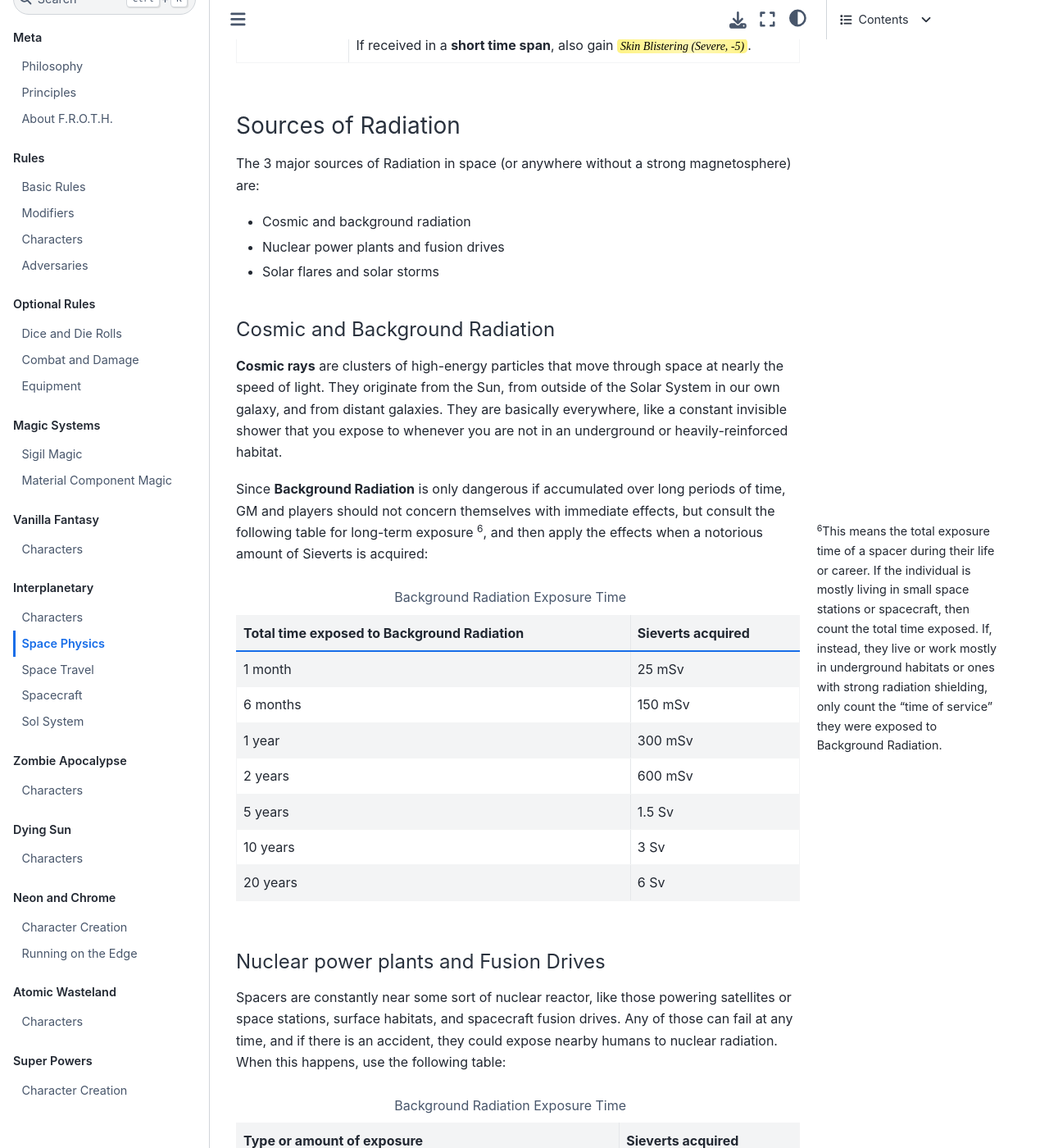
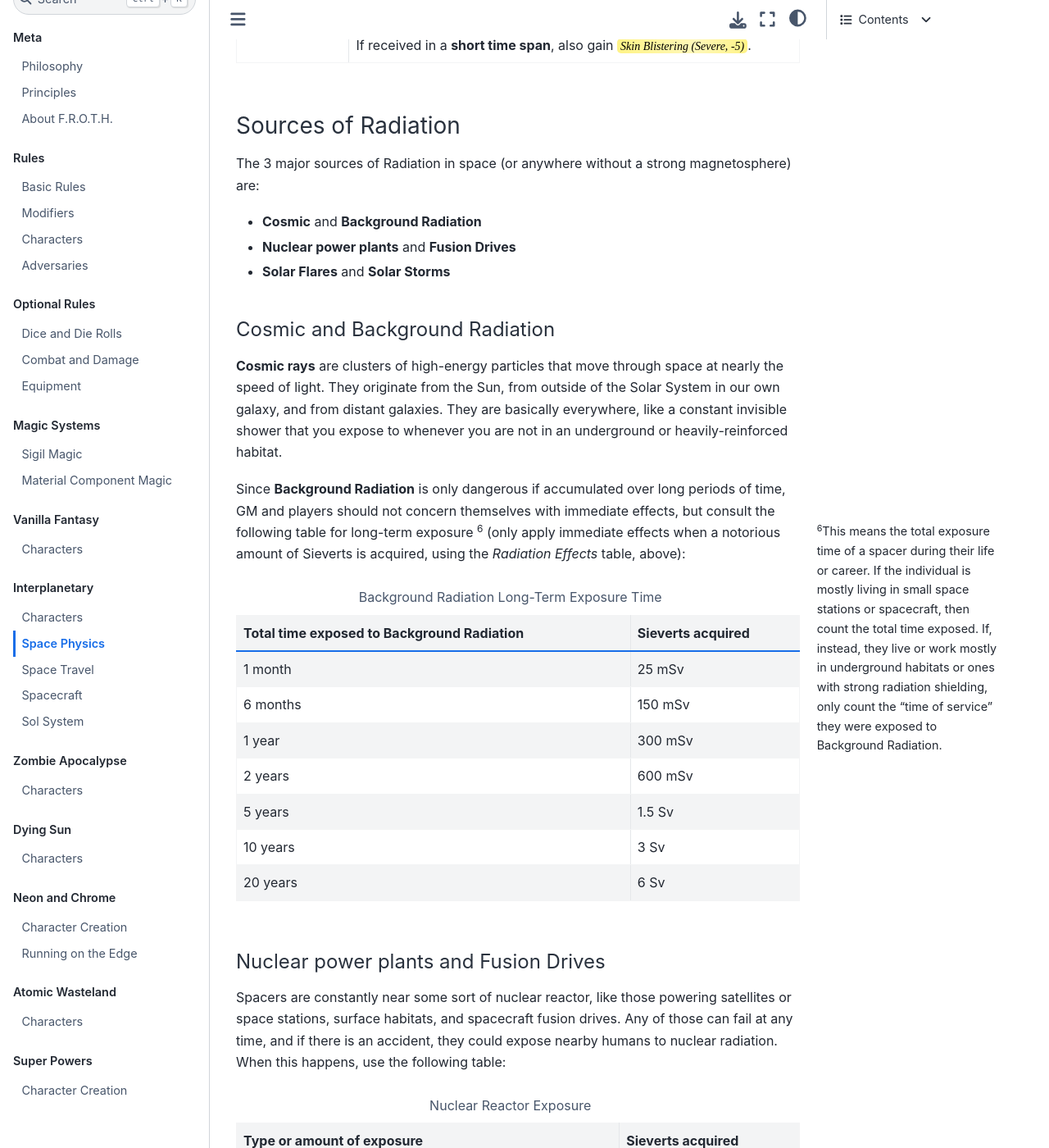
Before and after one commit to TaTooKa/froth, a Sphinx documentation site: the page built from docs/source/pages/worlds/interplanetary/spacephysics.rst, in a window 1280 px wide and 1400 px high, scrolled down 14358 px. Shown: the whole window at 82% size. Built offline with Sphinx 7.4.7 and the Sphinx Book theme 1.1.4, drawn with Linux system fonts in a browser that asks for light colours; cross-references to code outside the pages are shown as plain code.

Commit message:
minor fixes

```diff
--- a/docs/source/pages/worlds/interplanetary/spacephysics.rst
+++ b/docs/source/pages/worlds/interplanetary/spacephysics.rst
@@ -288,19 +288,19 @@ Sources of Radiation
 
 The 3 major sources of Radiation in space (or anywhere without a strong magnetosphere) are:
 
-- Cosmic and background radiation
-- Nuclear power plants and fusion drives
-- Solar flares and solar storms
+- **Cosmic** and **Background Radiation**
+- **Nuclear power plants** and **Fusion Drives**
+- **Solar Flares** and **Solar Storms**
 
 Cosmic and Background Radiation
 ^^^^^^^^^^^^^^^^^^^^^^^^^^^^^^^
 **Cosmic rays** are clusters of high-energy particles that move through space at nearly the speed of light. They originate from the Sun, from outside of the Solar System in our own galaxy, and from distant galaxies. They are basically everywhere, like a constant invisible shower that you expose to whenever you are not in an underground or heavily-reinforced habitat.
 
-Since **Background Radiation** is only dangerous if accumulated over long periods of time, GM and players should not concern themselves with immediate effects, but consult the following table for long-term exposure [#]_, and then apply the effects when a notorious amount of Sieverts is acquired:
+Since **Background Radiation** is only dangerous if accumulated over long periods of time, GM and players should not concern themselves with immediate effects, but consult the following table for long-term exposure [#]_ (only apply immediate effects when a notorious amount of Sieverts is acquired, using the *Radiation Effects* table, above):
 
 .. [#] This means the total exposure time of a spacer during their life or career. If the individual is mostly living in small space stations or spacecraft, then count the total time exposed. If, instead, they live or work mostly in underground habitats or ones with strong radiation shielding, only count the “time of service” they were exposed to Background Radiation.
 
-.. csv-table:: Background Radiation Exposure Time
+.. csv-table:: Background Radiation Long-Term Exposure Time
    :header: "Total time exposed to Background Radiation", "Sieverts acquired"
 
    "1 month", "25 mSv"
@@ -317,7 +317,7 @@ Nuclear power plants and Fusion Drives
 
 Spacers are constantly near some sort of nuclear reactor, like those powering satellites or space stations, surface habitats, and spacecraft fusion drives. Any of those can fail at any time, and if there is an accident, they could expose nearby humans to nuclear radiation. When this happens, use the following table:
 
-.. csv-table:: Background Radiation Exposure Time
+.. csv-table:: Nuclear Reactor Exposure
    :header: "Type or amount of exposure", "Sieverts acquired"
 
    "Far away / exposed to fallout", "100 mSv per minute"
```
